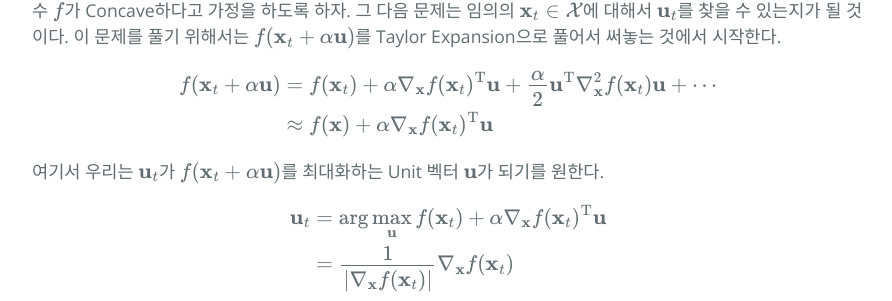
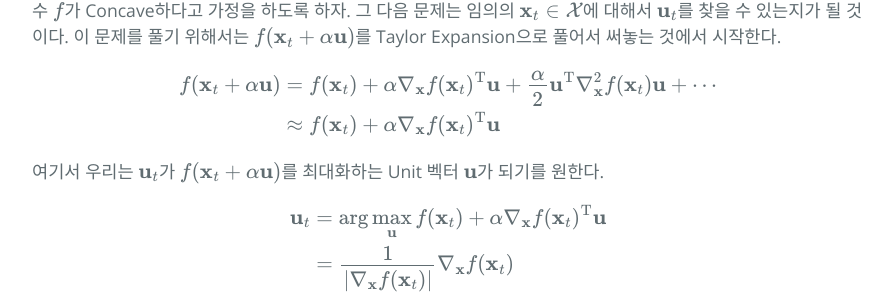
Before and after one commit to hcnoh/hcnoh.github.io, a Jekyll site: the page built from _posts/2019-04-25-logistic-regression-and-naive-bayes.md, in a window 1280 px wide and 900 px high, scrolled down 4885 px. Shown: the part 189-490 px from the top of the window, without its empty margins (192-1084 px from the left). Built offline with Jekyll 4.4.1, drawn with Linux system fonts in a browser that asks for light colours; formulas are drawn with MathJax 3; comment, search, counter and statistics services are not loaded.

Commit message:
Update 2019-04-25-logistic-regression-and-naive-bayes.md

```diff
--- a/_posts/2019-04-25-logistic-regression-and-naive-bayes.md
+++ b/_posts/2019-04-25-logistic-regression-and-naive-bayes.md
@@ -175,7 +175,7 @@ $$
 \begin{align*}
 f(\mathbf{x}_t + \alpha \mathbf{u})
 & = f(\mathbf{x}_t) + \alpha \nabla_{\mathbf{x}}f(\mathbf{x}_t)^{\text{T}}\mathbf{u} + \frac{\alpha}{2}\mathbf{u}^{\text{T}}\nabla_{\mathbf{x}}^2 f(\mathbf{x}_t) \mathbf{u} + \cdots \\
-& \approx f(\mathbf{x}) + \alpha \nabla_{\mathbf{x}}f(\mathbf{x}_t)^{\text{T}}\mathbf{u}
+& \approx f(\mathbf{x}_t) + \alpha \nabla_{\mathbf{x}}f(\mathbf{x}_t)^{\text{T}}\mathbf{u}
 \end{align*}
 $$
 
```
